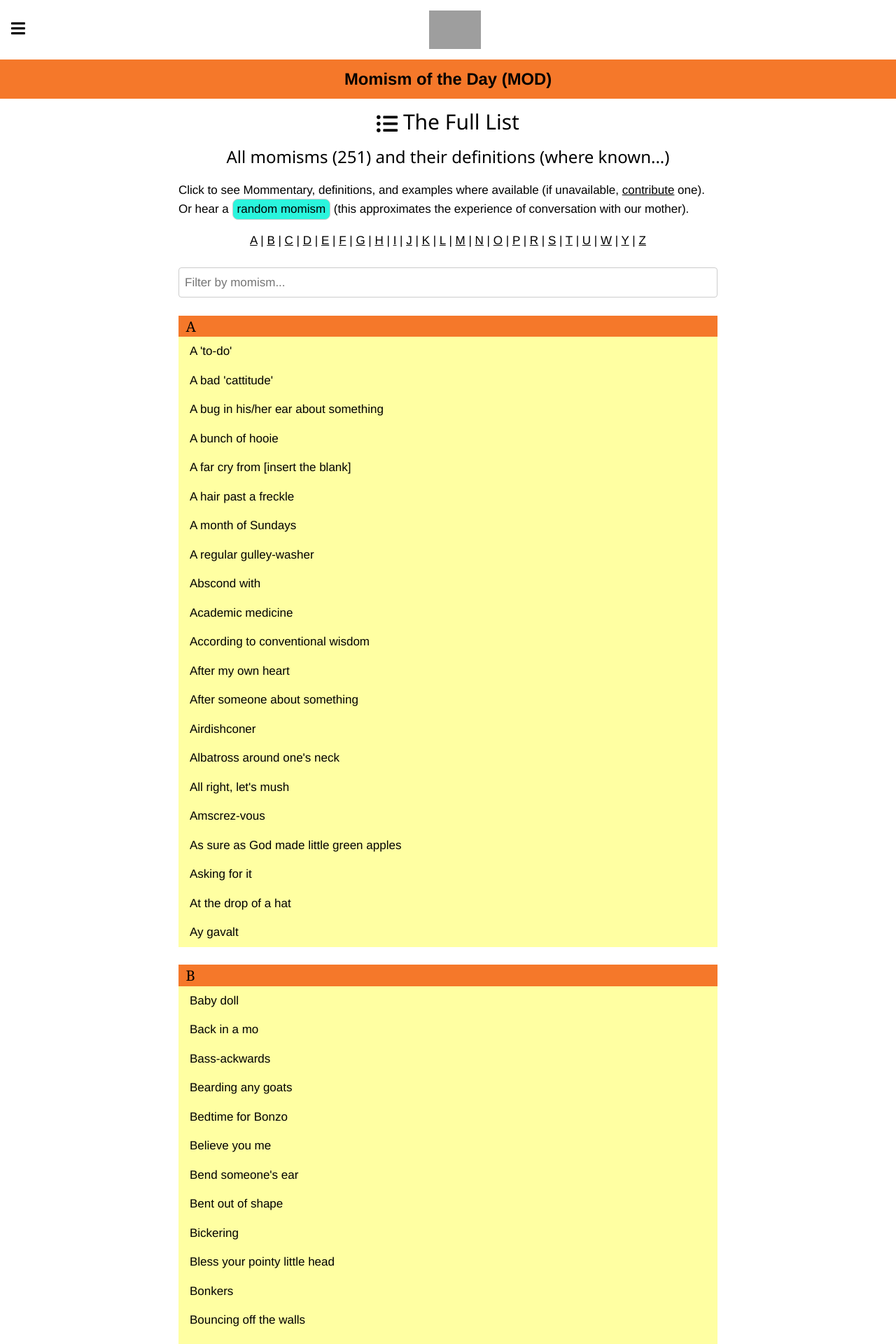
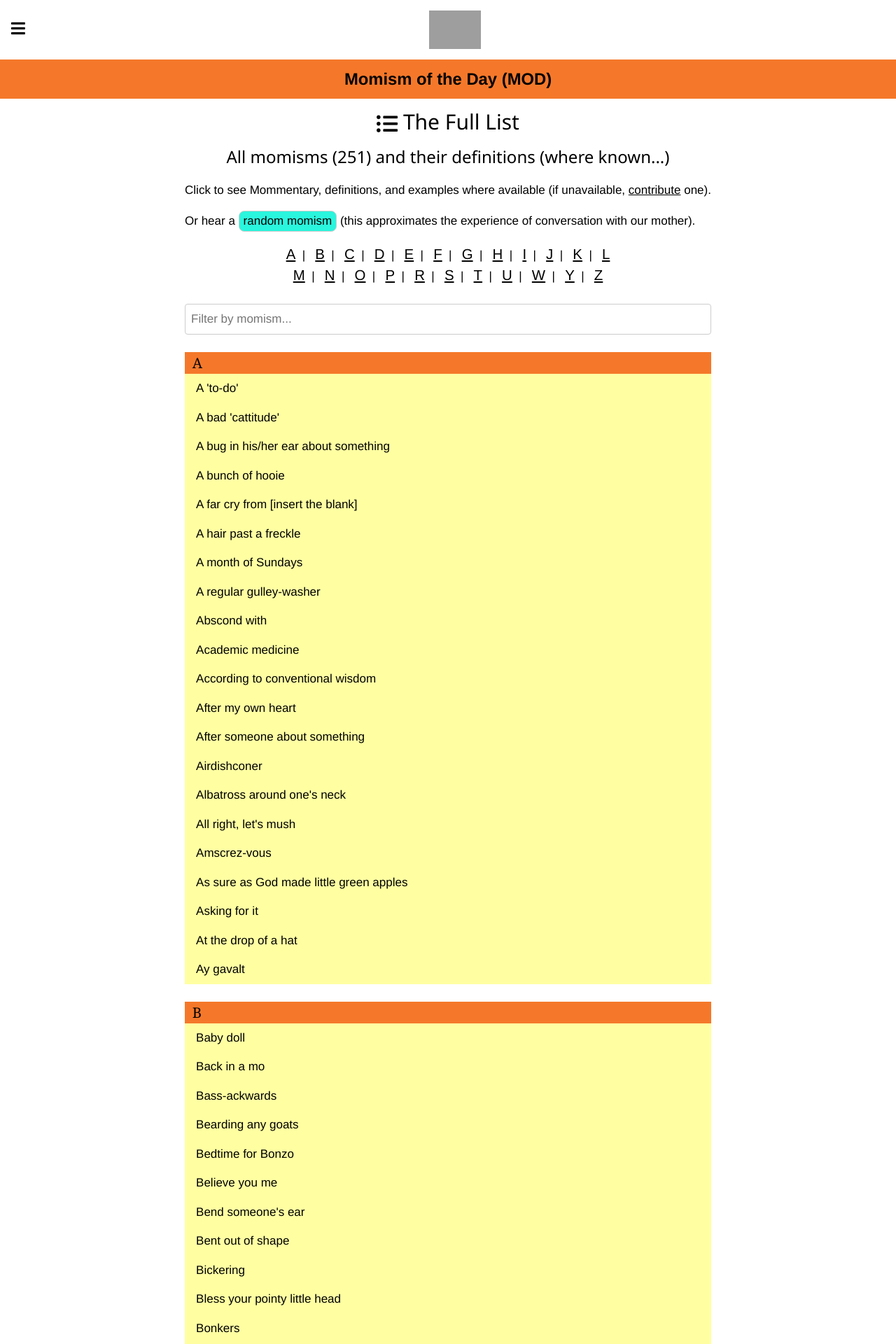
Before and after one commit to summerhays/new_momisms, a Jekyll site: the page built from list.html, in a window 1280 px wide. Shown: the top 1920 px of the page at 70% size. Built offline with Jekyll 4.4.1, drawn with Linux system fonts in a browser that asks for light colours; grey boxes are pictures that could not be loaded.

Commit message:
fixed anchor links, colored target

```diff
--- a/_layouts/default.html
+++ b/_layouts/default.html
@@ -30,6 +30,7 @@
 	<div id="content">
         <header>
 	   <div class=topline>
+		   <!-- <div class="extra_div"></div> -->
 		   <div class="menu" onclick="openNav()"><i class="fas fa-bars fa-lg"></i></div>
 		   <a href="/" class="nolink banner {% unless page.id == "index" %}w3-animate-zoom{% endunless %}"><img src="{{ site.icon }}" height="55px" hspace="10px"></a>
 		<div></div>
--- a/assets/css/style.scss
+++ b/assets/css/style.scss
@@ -76,7 +76,13 @@
   height: 100%;
 }
 
-.sticky_anchor {position:relative;}
+.fix_anchor {scroll-margin-top: 30.6px;}
+
+.fix_anchor:target {
+  border-style: solid;
+  border-width: thick;
+  border-color: magenta;
+}
 
 .abc {
   position: sticky;
@@ -85,6 +91,10 @@
   background: $color-1;
   font-family: $font-serif;
   font-size: 120%;
+}
+
+.larger_font {
+	font-size: 120%;
 }
 
 .active {
@@ -198,6 +208,13 @@
    }
 }
 // Wide screen end
+//
+//	.extra_div {display: none};
+//
+//@media all and (min-width: 850px) {
+//	.menu {position: fixed};
+//	.extra_div {display: block};
+//}
 
 // Narrow screen
 @media all and (max-width: $mob-pixels) {
--- a/list.html
+++ b/list.html
@@ -4,14 +4,15 @@
 id: list
 ---
 <h3 class=center>All momisms ({{ site.data.momisms.size }}) and their definitions (where known...)</h3>
-<p>Click to see Mommentary, definitions, and examples where available (if unavailable, <a href="/contribute.html">contribute</a> one). Or hear a <button class="randombtn color-triad-2 w3-round-large w3-border w3-ripple" onclick="randomMomism()">random momism</button> (this approximates the experience of conversation with our mother).</p>
+<p>Click to see Mommentary, definitions, and examples where available (if unavailable, <a href="/contribute.html">contribute</a> one).</p>
+<p>Or hear a <button class="randombtn color-triad-2 w3-round-large w3-border w3-ripple" onclick="randomMomism()">random momism</button> (this approximates the experience of conversation with our mother).</p>
 <div class=center>
 {% assign nowslice = "x" %}
 {% assign abc = "z" %}
 {% for each in site.data.momisms %}
 {% assign nowslice = each.momism | slice: 0 %}{% if nowslice == "[" %}{% assign nowslice = each.momism | slice: 1 %}{% endif %}
 {% unless nowslice == abc %}{% assign abc = each.momism | slice: 0 %}{% if abc == "[" %}{% assign abc = each.momism | slice: 1 %}{% endif %}
-<a href="#{{ abc }}">{{ abc }}</a>{% unless abc == "Z" %}<span> | </span>{% endunless %}{% endunless %}
+<a class="larger_font" href="#{{ abc }}">{{ abc }}</a>{% if abc == "L" %}<br>{% endif %}{% unless abc == "Z" or abc == "L" %}<span>&nbsp; | &nbsp;</span>{% endunless %}{% endunless %}
 {% endfor %}</div>
 <br>
 {% assign counter = 0 %}
@@ -25,9 +26,9 @@
 {% unless nowslice == abc %}{% assign abc = each.momism | slice: 0 %}{% if abc == "[" %}{% assign abc = each.momism | slice: 1 %}{% endif %}
 <br>
 </div>
-<div class="sticky_anchor">
+<div class="sticky_anchor stanchor">
 	<div class="abc"><a name="{{ abc }}">&nbsp; {{ abc }}</a></div>{% endunless %}
-<button id="momism_id{{ each.order }}" onclick="openAccordion('momism{{ counter }}')" class="w3-button w3-block smiley turquoise w3-left-align wrap">{{ each.momism }}</button>
+<button id="momism_id{{ each.order }}" onclick="openAccordion('momism{{ counter }}')" class="w3-button w3-block smiley turquoise w3-left-align wrap fix_anchor">{{ each.momism }}</button>
 <div id="momism{{ counter }}" class="w3-hide w3-container">
 	<p>{% if each.definition %}{{ each.definition }}{% else %}<em>Definition unknown. <a href="/contribute.html">Contribute</a> one</em>{% endif %}</p>
     {% if each.example %}<p><em>{{ each.example }}</em></p>{% endif %}
```
